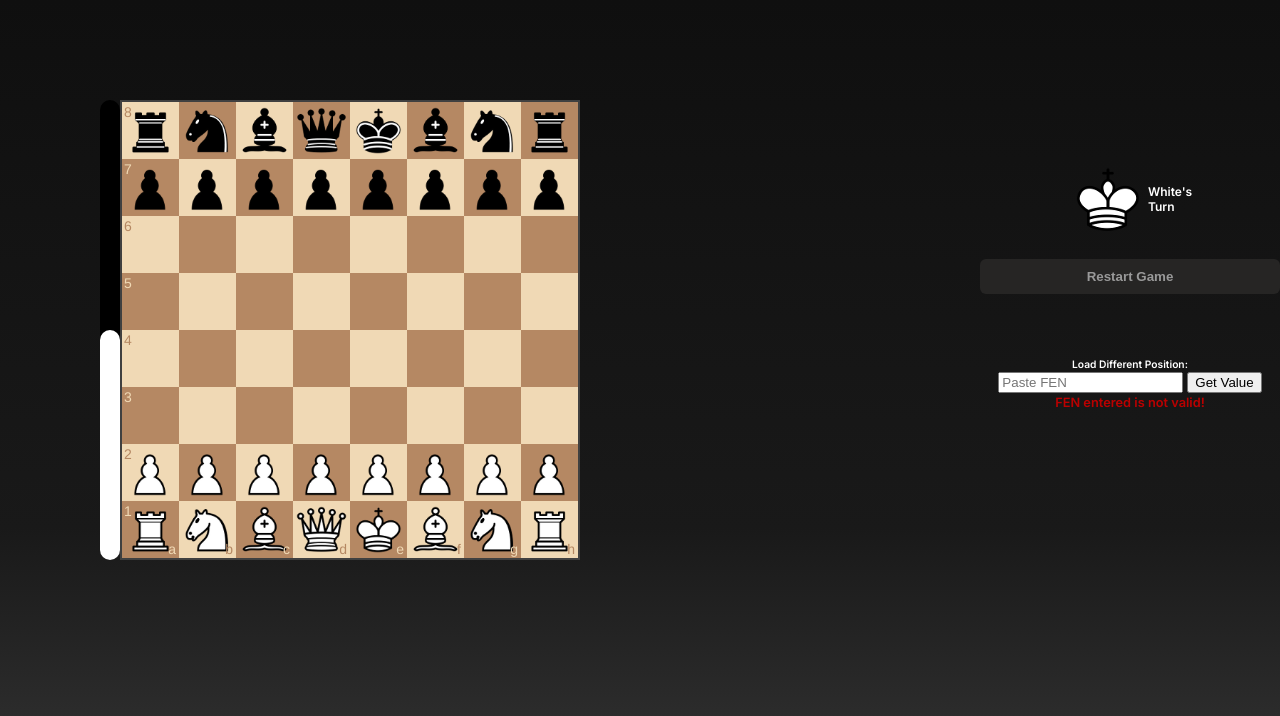
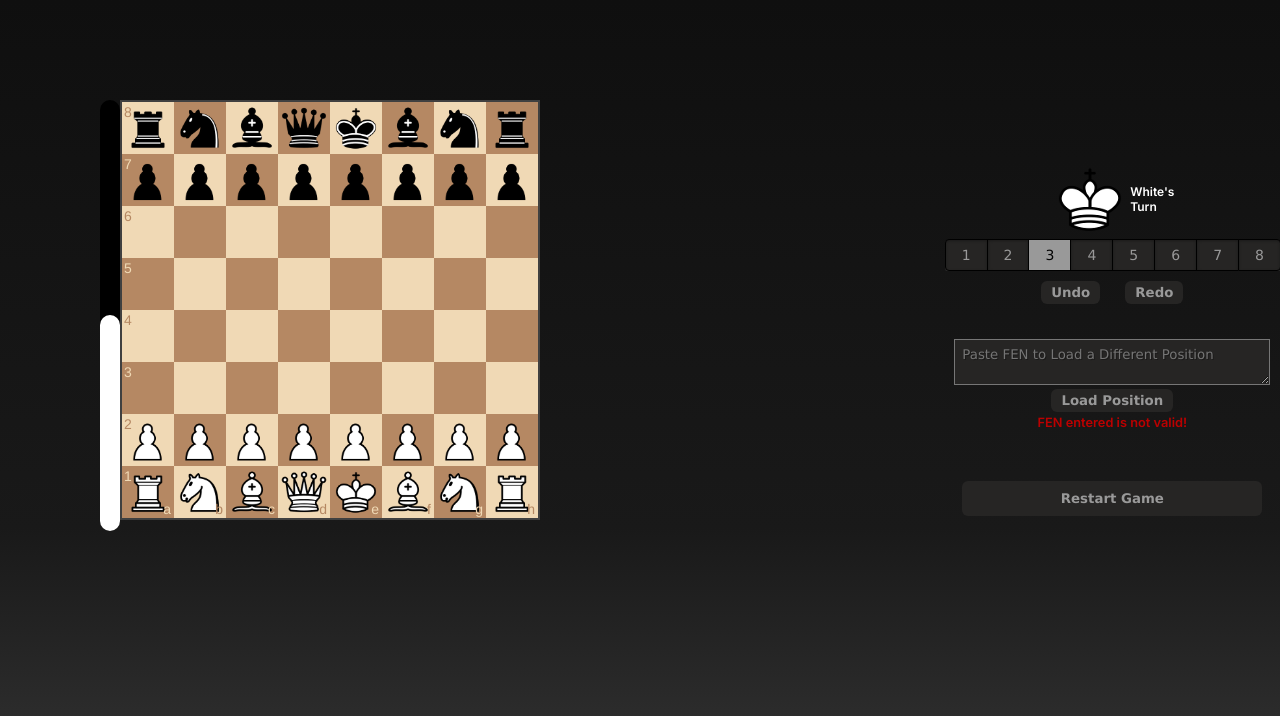
Before and after one commit to sam-nazarian/chess-ai, a website built with webpack: page index.html in a window 1280 px wide. Built offline with nearby package versions, Linux system fonts and the light colour scheme.

Commit message:
added styling for all html elms

```diff
--- a/css/main.css
+++ b/css/main.css
@@ -1,3 +1,9 @@
+*{
+  margin: 0;
+  padding: 0;
+	font-family: "Lucida Grande", Tahoma, Verdana, sans-serif;
+}
+
 html {
   height: 100%;
 }
@@ -110,7 +116,6 @@ body {
   display:block;
   width: 300px;
   margin: 0 auto;
-  margin-top: 20px;
 
 
   /* margin-top: 20px; */
@@ -154,9 +159,10 @@ body {
 }
 
 
-.form{
-  margin-top: 60px;
+.form-load-position{
+  /* margin-top: 60px; */
   text-align: center;
+  margin-bottom: 50px;
 }
 
 .label-text-info{
@@ -175,6 +181,122 @@ body {
 }
 
 
+/* FORM TO SET DIFFICULTY */
+/* FORM TO SET DIFFICULTY */
+.switch-field {
+	display: inline-flex;
+	/* display: flex; */
+	overflow: hidden;
+}
+
+.switch-field input {
+  /* Hide radio button */
+	/* position: absolute !important;
+	clip: rect(0, 0, 0, 0);
+	height: 1px;
+	width: 1px;
+	border: 0;
+	overflow: hidden; */
+
+  position: fixed;
+  opacity: 0;
+  pointer-events: none;
+}
+
+.switch-field label {
+	background-color: #262524;
+	/* color: rgba(0, 0, 0, 0.6); */
+  color: #999;
+	font-size: 14px;
+	line-height: 1;
+	text-align: center;
+	padding: 8px 16px;
+	margin-right: -1px;
+  /* border: 1px solid rgba(0, 0, 0, 0.8); */
+  border: 1px solid rgba(0, 0, 0);
+	box-shadow: inset 0 1px 3px rgba(0, 0, 0, 0.3), 0 1px rgba(255, 255, 255, 0.1);
+	/* transition: background-color,color 100ms ease-in-out; */
+}
+
+.switch-field label:hover {
+	cursor: pointer;
+  background-color: #c9c9c993;
+  /* c7c6c6 */
+}
+
+.switch-field input:checked + label {
+	background-color: #999;
+  color: #050505;
+	box-shadow: none;
+}
+
+.switch-field label:first-of-type {
+	border-radius: 4px 0 0 4px;
+}
+
+.switch-field label:last-of-type {
+	border-radius: 0 4px 4px 0;
+}
+
+
+.form-difficulty {
+	/* USE TEXT-ALIGN CENTER, TO CENTER EVERYTHING INSIDE OF FORM */
+	text-align: center;
+	font-family: "Lucida Grande", Tahoma, Verdana, sans-serif;
+	font-weight: normal;
+	line-height: 1.625;
+	/* margin: 8px auto; */
+	/* padding: 16px; */
+
+  margin-bottom: 10px;
+}
+/* END OF FORM TO SET DIFFICULTY */
+
+
+
+/* START OF form-undo-redo */
+
+.form-undo-redo{
+  text-align: center;
+  margin-bottom: 35px;
+}
+
+.btn-undo-redo{
+  /* background-color: white */
+  padding: 4px 10px;
+  font-weight: bold;
+  text-align: center;
+
+
+  margin: 0 auto;
+  /* margin-top: 20px; */
+
+  /* margin-top: 20px; */
+  /* background-color: #262421; */
+  background-color: #262524;
+  color: #999;
+  border: 0;
+  border-radius: 6px;
+  cursor: pointer;
+}
+
+.btn-undo-redo:first-child{
+  margin-right: 20px;
+}
+
+.fen-input{
+  background:#262524;
+  color:#fff;
+  text-shadow:1px 1px 0px rgba(0, 0, 0,0.3);
+
+  width: 300px;
+  /* display:block; */
+  /* width:269px; */
+  padding:7px;
+  /* margin-bottom:10px; */
+}
+
+/* END OF form-undo-redo */
 
 
 /* flex: 1; */
--- a/index.html
+++ b/index.html
@@ -57,16 +57,49 @@
           <p class="player-turn-text">White's<br>Turn</p>
         </div>
 
-        <button class="restart-btn" onClick="window.location.reload();">Restart Game</button>
+        <form class="form-difficulty">
+          <div class="switch-field">
+            <input type="radio" id="radio-one" name="switch-one" value="no"/>
+            <label for="radio-one">1</label> <!-- label must come after button -->
+
+            <input type="radio" id="radio-two" name="switch-one" value="no" />
+            <label for="radio-two">2</label>
+
+            <input type="radio" id="radio-three" name="switch-one" value="yes" checked/>
+            <label for="radio-three">3</label>
+
+            <input type="radio" id="radio-four" name="switch-one" value="no" />
+            <label for="radio-four">4</label>
+
+            <input type="radio" id="radio-five" name="switch-one" value="no" />
+            <label for="radio-five">5</label>
+
+            <input type="radio" id="radio-six" name="switch-one" value="no" />
+            <label for="radio-six">6</label>
+
+            <input type="radio" id="radio-seven" name="switch-one" value="no" />
+            <label for="radio-seven">7</label>
+
+            <input type="radio" id="radio-eight" name="switch-one" value="no" />
+            <label for="radio-eight">8</label>
+          </div>
+        </form>
 
 
-        <form class="form">
-          <label class="label-text-info">Load Different Position:</label><br>
-          <input type="text" placeholder="Paste FEN" class="fen-input">
-          <button type="button" class="fen-input-submit" >Get Value</button>
+        <form class="form-undo-redo">
+          <button class="btn-undo btn-undo-redo">Undo</button>
+          <button class="btn-redo btn-undo-redo">Redo</button>
+        </form>
+
+        <form class="form-load-position">
+          <!-- <label class="label-text-info">Load Different Position:</label><br> -->
+          <textarea type="text" placeholder="Paste FEN to Load a Different Position" class="fen-input"></textarea>
+
+          <br><button type="button" class="fen-input-submit btn-undo-redo">Load Position</button>
           <br><label class="label-text-err">FEN entered is not valid!</label>
+        </form>
 
-        </form>
+        <button class="restart-btn btn" onClick="window.location.reload();">Restart Game</button>
 
 
       </div>
--- a/js/ai.js
+++ b/js/ai.js
@@ -324,7 +324,7 @@ export function calcWeight(fen, options) {
 export function minimaxDefault(game, maxLevel) {
   let count = 0;
   const [maxVal, bestMove] = minimax(game, false, 'nothing', maxLevel, -Infinity, Infinity); //will see 3 moves ahead, (2 to 0, is 3 moves)
-  // console.log(count);x
+  // console.log(count);
 
   return [maxVal, bestMove, count];
 
--- a/js/app.js
+++ b/js/app.js
@@ -24,7 +24,7 @@ const whiteKingDom = document.querySelector('.white-king');
 const blackKingDom = document.querySelector('.black-king');
 const fenInputDom = document.querySelector('.fen-input');
 const fenInputSubmitDom = document.querySelector('.fen-input-submit');
-const formDom = document.querySelector('.form');
+const formLoadPosDom = document.querySelector('.form-load-position');
 
 //when highlighted, color white or black squares will turn to:
 const whiteSquareGrey = '#a9a9a9'
@@ -275,7 +275,7 @@ const config = {
 board = Chessboard('htmlBoard', config) //ChessBoard is a variable in chessboard-1.0.0.js already imported
 
 fenInputSubmitDom.addEventListener('click', submitFen);
-formDom.addEventListener('submit', submitFen)
+formLoadPosDom.addEventListener('submit', submitFen)
 
 
 function submitFen(e){
@@ -283,7 +283,7 @@ function submitFen(e){
   // console.log(fenInputDom.value);
 
   const ans = game.load(fenInputDom.value)
-  formDom.reset();
+  formLoadPosDom.reset();
 
   if(ans === false){
     //show err message
```
